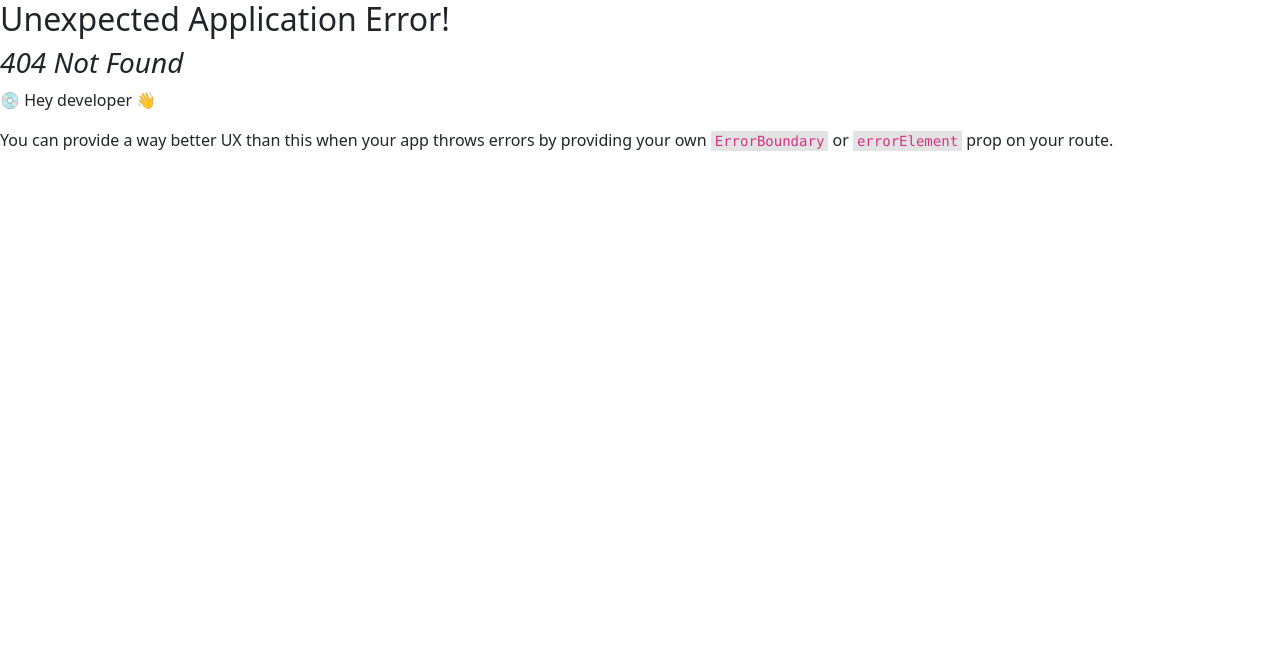
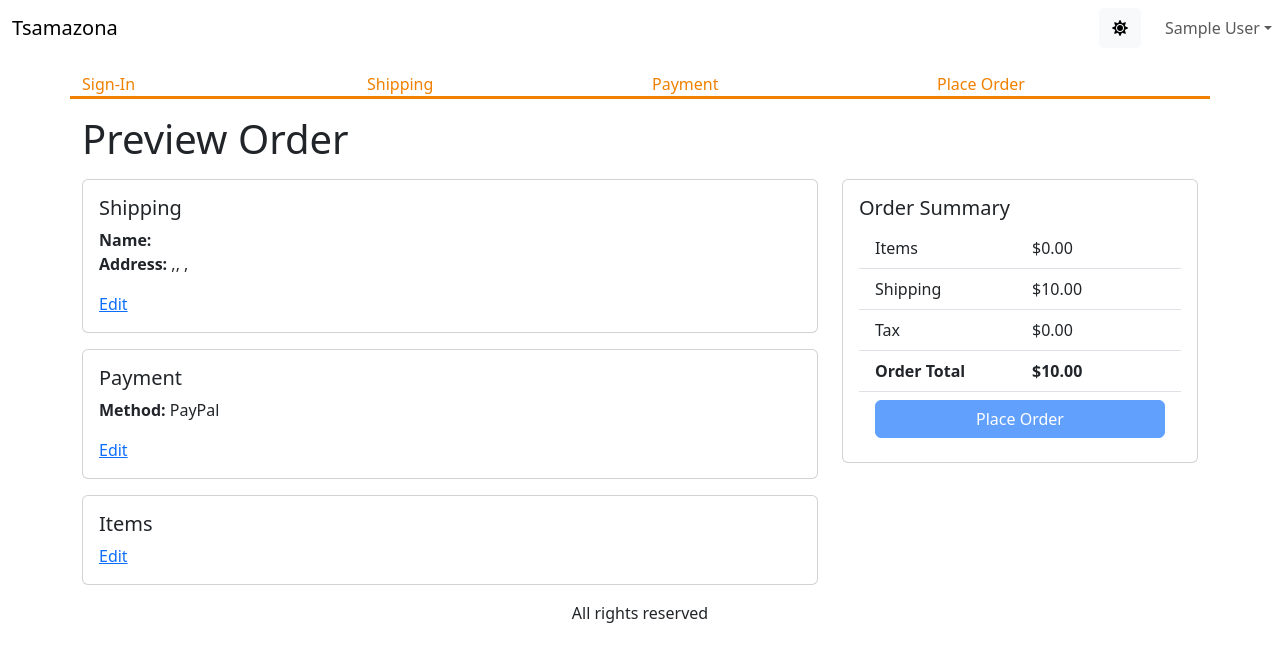
Before and after one commit to A-Ghoujal/ts-mern-amazona, a React (Vite) app in the folder frontend/: page /placeorder in a window 1280 px wide. Before the commit this address had no page. Shown: the top 662 px of the page. Built offline with nearby package versions, Linux system fonts and the light colour scheme; sample sign-in values are in the browser's storage.

Commit message:
Create Place Order Page

```diff
--- a/frontend/src/Store.tsx
+++ b/frontend/src/Store.tsx
@@ -45,7 +45,7 @@
   | { type: 'USER_SIGNOUT' }
   | { type: 'SAVE_SHIPPING_ADDRESS'; payload: ShippingAddress }
   | { type: 'SAVE_PAYMENT_METHOD'; payload: string }
-
+  | { type: 'CART_CLEAR' }
 function reducer(state: AppState, action: Action): AppState {
   switch (action.type) {
     case 'SWITCH_MODE':
@@ -73,6 +73,8 @@
         localStorage.setItem('cartItems', JSON.stringify(cartItems))
         return { ...state, cart: { ...state.cart, cartItems } }
       }
+      case 'CART_CLEAR':
+        return { ...state, cart: { ...state.cart, cartItems: [] } }
 
       case 'USER_SIGNIN':
         return { ...state, userInfo: action.payload }
--- a/frontend/src/apiClient.ts
+++ b/frontend/src/apiClient.ts
@@ -8,5 +8,16 @@
       'Content-type': 'application/json',
     },
   })
-
+  apiClient.interceptors.request.use(
+    async (config) => {
+      if (localStorage.getItem('userInfo'))
+        config.headers.authorization = `Bearer ${
+          JSON.parse(localStorage.getItem('userInfo')!).token
+        }`
+      return config
+    },
+    (error) => {
+      Promise.reject(error)
+    }
+  )
   export default apiClient
--- /dev/null
+++ b/frontend/src/components/ProtectedRoute.tsx
@@ -0,0 +1,14 @@
+import { useContext } from 'react'
+import { Navigate, Outlet } from 'react-router-dom'
+import { Store } from '../Store'
+
+export default function ProtectedRoute() {
+  const {
+    state: { userInfo },
+  } = useContext(Store)
+  if (userInfo) {
+    return <Outlet />
+  } else {
+    return <Navigate to="/signin" />
+  }
+}
--- /dev/null
+++ b/frontend/src/hooks/orderHooks.ts
@@ -0,0 +1,23 @@
+import { useMutation } from '@tanstack/react-query'
+import apiClient from '../apiClient'
+import { CartItem, ShippingAddress } from '../types/Cart'
+import { Order } from '../types/Order'
+
+export const useCreateOrderMutation = () =>
+  useMutation({
+    mutationFn: async (order: {
+      orderItems: CartItem[]
+      shippingAddress: ShippingAddress
+      paymentMethod: string
+      itemsPrice: number
+      shippingPrice: number
+      taxPrice: number
+      totalPrice: number
+    }) =>
+      (
+        await apiClient.post<{ message: string; order: Order }>(
+          `api/orders`,
+          order
+        )
+      ).data,
+  })
--- a/frontend/src/main.tsx
+++ b/frontend/src/main.tsx
@@ -20,6 +20,8 @@
 import SignupPage from './pages/SignupPage'
 import ShippingAddressPage from './pages/ShippingAddressPage'
 import PaymentMethodPage from './pages/PaymentMethodPage'
+import ProtectedRoute from './components/ProtectedRoute'
+import PlaceOrderPage from './pages/PlaceOrderPage'
 
 const router = createBrowserRouter(
   createRoutesFromElements(
@@ -29,8 +31,11 @@
       <Route path="cart" element={<CartPage />} />
       <Route path="signin" element={<SigninPage />} />
       <Route path="signup" element={<SignupPage />} />
-      <Route path="shipping" element={<ShippingAddressPage />} />
-      <Route path="payment" element={<PaymentMethodPage />} />
+      <Route path="" element={<ProtectedRoute />}>
+        <Route path="shipping" element={<ShippingAddressPage />} />
+        <Route path="payment" element={<PaymentMethodPage />} />
+        <Route path="placeorder" element={<PlaceOrderPage />} />
+      </Route>
     </Route>
 ));
 
--- /dev/null
+++ b/frontend/src/pages/PlaceOrderPage.tsx
@@ -0,0 +1,168 @@
+/* eslint-disable @typescript-eslint/no-unused-vars */
+import { useContext, useEffect } from 'react'
+import { Button, Card, Col, ListGroup, Row } from 'react-bootstrap'
+import { Helmet } from 'react-helmet-async'
+import { Link, useNavigate } from 'react-router-dom'
+import { toast } from 'react-toastify'
+import CheckoutSteps from '../components/CheckoutSteps'
+import LoadingBox from '../components/LoadingBox'
+import { useCreateOrderMutation } from '../hooks/orderHooks'
+import { Store } from '../Store'
+import { ApiError } from '../types/ApiError'
+import { getError } from '../utils'
+
+export default function PlaceOrderPage() {
+  const navigate = useNavigate()
+
+  const { state, dispatch } = useContext(Store)
+//   const { cart, userInfo } = state
+const { cart } = state
+
+  const round2 = (num: number) => Math.round(num * 100 + Number.EPSILON) / 100 // 123.2345 => 123.23
+
+  cart.itemsPrice = round2(
+    cart.cartItems.reduce((a, c) => a + c.quantity * c.price, 0)
+  )
+  cart.shippingPrice = cart.itemsPrice > 100 ? round2(0) : round2(10)
+  cart.taxPrice = round2(0.15 * cart.itemsPrice)
+  cart.totalPrice = cart.itemsPrice + cart.shippingPrice + cart.taxPrice
+
+  const { mutateAsync: createOrder, isLoading } = useCreateOrderMutation()
+
+  const placeOrderHandler = async () => {
+    try {
+      const data = await createOrder({
+        orderItems: cart.cartItems,
+        shippingAddress: cart.shippingAddress,
+        paymentMethod: cart.paymentMethod,
+        itemsPrice: cart.itemsPrice,
+        shippingPrice: cart.shippingPrice,
+        taxPrice: cart.taxPrice,
+        totalPrice: cart.totalPrice,
+      })
+      dispatch({ type: 'CART_CLEAR' })
+      localStorage.removeItem('cartItems')
+      navigate(`/order/${data.order._id}`)
+    } catch (err) {
+      toast.error(getError(err as ApiError))
+    }
+  }
+
+  useEffect(() => {
+    if (!cart.paymentMethod) {
+      navigate('/payment')
+    }
+  }, [cart, navigate])
+
+  return (
+    <div>
+      <CheckoutSteps step1 step2 step3 step4></CheckoutSteps>
+      <Helmet>
+        <title>Preview Order</title>
+      </Helmet>
+      <h1 className="my-3">Preview Order</h1>
+      <Row>
+        <Col md={8}>
+          <Card className="mb-3">
+            <Card.Body>
+              <Card.Title>Shipping</Card.Title>
+              <Card.Text>
+                <strong>Name:</strong> {cart.shippingAddress.fullName} <br />
+                <strong>Address: </strong> {cart.shippingAddress.address},
+                {cart.shippingAddress.city}, {cart.shippingAddress.postalCode},
+                {cart.shippingAddress.country}
+              </Card.Text>
+              <Link to="/shipping">Edit</Link>
+            </Card.Body>
+          </Card>
+
+          <Card className="mb-3">
+            <Card.Body>
+              <Card.Title>Payment</Card.Title>
+              <Card.Text>
+                <strong>Method:</strong> {cart.paymentMethod}
+              </Card.Text>
+              <Link to="/payment">Edit</Link>
+            </Card.Body>
+          </Card>
+
+          <Card className="mb-3">
+            <Card.Body>
+              <Card.Title>Items</Card.Title>
+              <ListGroup variant="flush">
+                {cart.cartItems.map((item) => (
+                  <ListGroup.Item key={item._id}>
+                    <Row className="align-items-center">
+                      <Col md={6}>
+                        <img
+                          src={item.image}
+                          alt={item.name}
+                          className="img-fluid rounded thumbnail"
+                        ></img>{' '}
+                        <Link to={`/product/${item.slug}`}>{item.name}</Link>
+                      </Col>
+                      <Col md={3}>
+                        <span>{item.quantity}</span>
+                      </Col>
+                      <Col md={3}>${item.price}</Col>
+                    </Row>
+                  </ListGroup.Item>
+                ))}
+              </ListGroup>
+              <Link to="/cart">Edit</Link>
+            </Card.Body>
+          </Card>
+        </Col>
+        <Col md={4}>
+          <Card>
+            <Card.Body>
+              <Card.Title>Order Summary</Card.Title>
+              <ListGroup variant="flush">
+                <ListGroup.Item>
+                  <Row>
+                    <Col>Items</Col>
+                    <Col>${cart.itemsPrice.toFixed(2)}</Col>
+                  </Row>
+                </ListGroup.Item>
+                <ListGroup.Item>
+                  <Row>
+                    <Col>Shipping</Col>
+                    <Col>${cart.shippingPrice.toFixed(2)}</Col>
+                  </Row>
+                </ListGroup.Item>
+                <ListGroup.Item>
+                  <Row>
+                    <Col>Tax</Col>
+                    <Col>${cart.taxPrice.toFixed(2)}</Col>
+                  </Row>
+                </ListGroup.Item>
+                <ListGroup.Item>
+                  <Row>
+                    <Col>
+                      <strong> Order Total</strong>
+                    </Col>
+                    <Col>
+                      <strong>${cart.totalPrice.toFixed(2)}</strong>
+                    </Col>
+                  </Row>
+                </ListGroup.Item>
+                <ListGroup.Item>
+                  <div className="d-grid">
+                    <Button
+                      type="button"
+                      onClick={placeOrderHandler}
+                      disabled={cart.cartItems.length === 0 || isLoading}
+                    >
+                      Place Order
+                    </Button>
+                    {isLoading && <LoadingBox></LoadingBox>}
+                  </div>
+                </ListGroup.Item>
+              </ListGroup>
+            </Card.Body>
+          </Card>
+        </Col>
+      </Row>
+    </div>
+  )
+}
--- /dev/null
+++ b/frontend/src/types/Order.ts
@@ -0,0 +1,19 @@
+import { CartItem, ShippingAddress } from './Cart'
+import { User } from './User'
+
+export type Order = {
+  _id: string
+  orderItems: CartItem[]
+  shippingAddress: ShippingAddress
+  paymentMethod: string
+  user: User
+  createdAt: string
+  isPaid: boolean
+  paidAt: string
+  isDelivered: boolean
+  deliveredAt: string
+  itemsPrice: number
+  shippingPrice: number
+  taxPrice: number
+  totalPrice: number
+}
```
Also changed, not shown: frontend/src/types/User.ts (added, +7 -0 lines).
